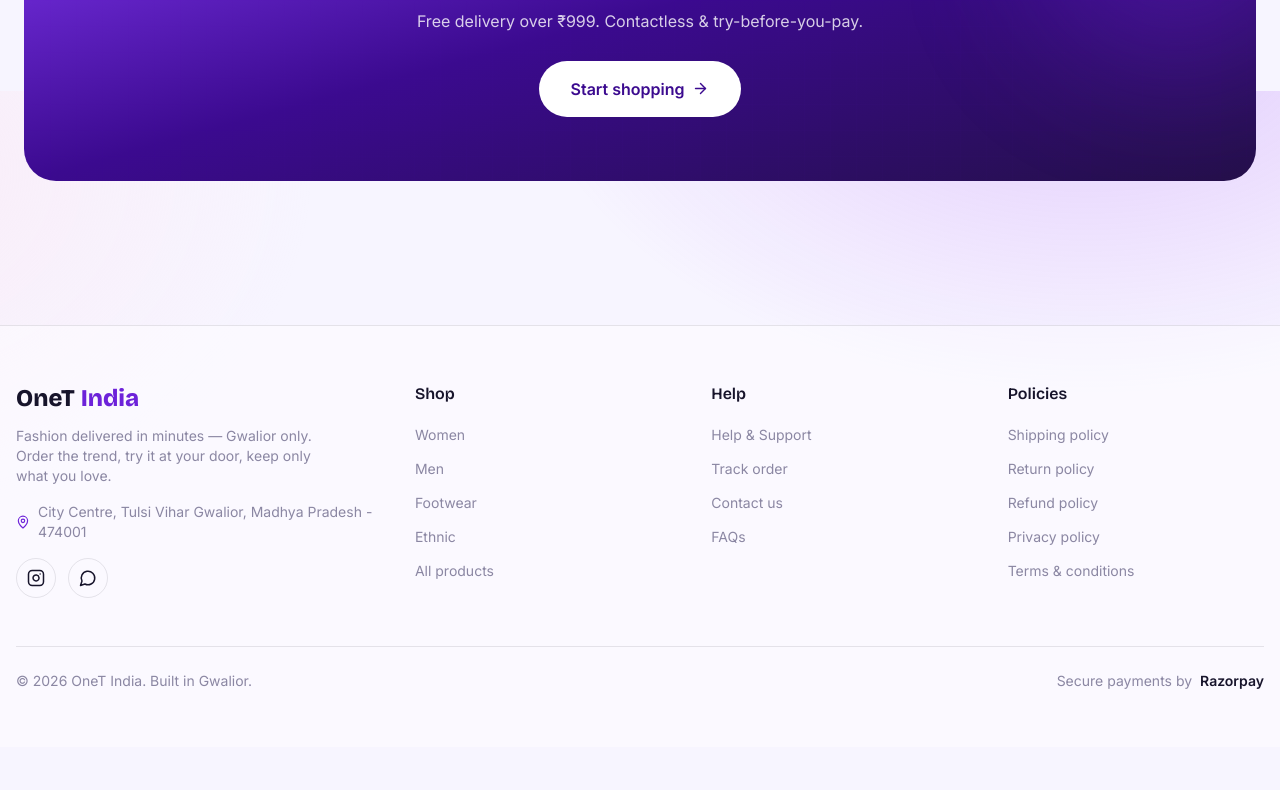
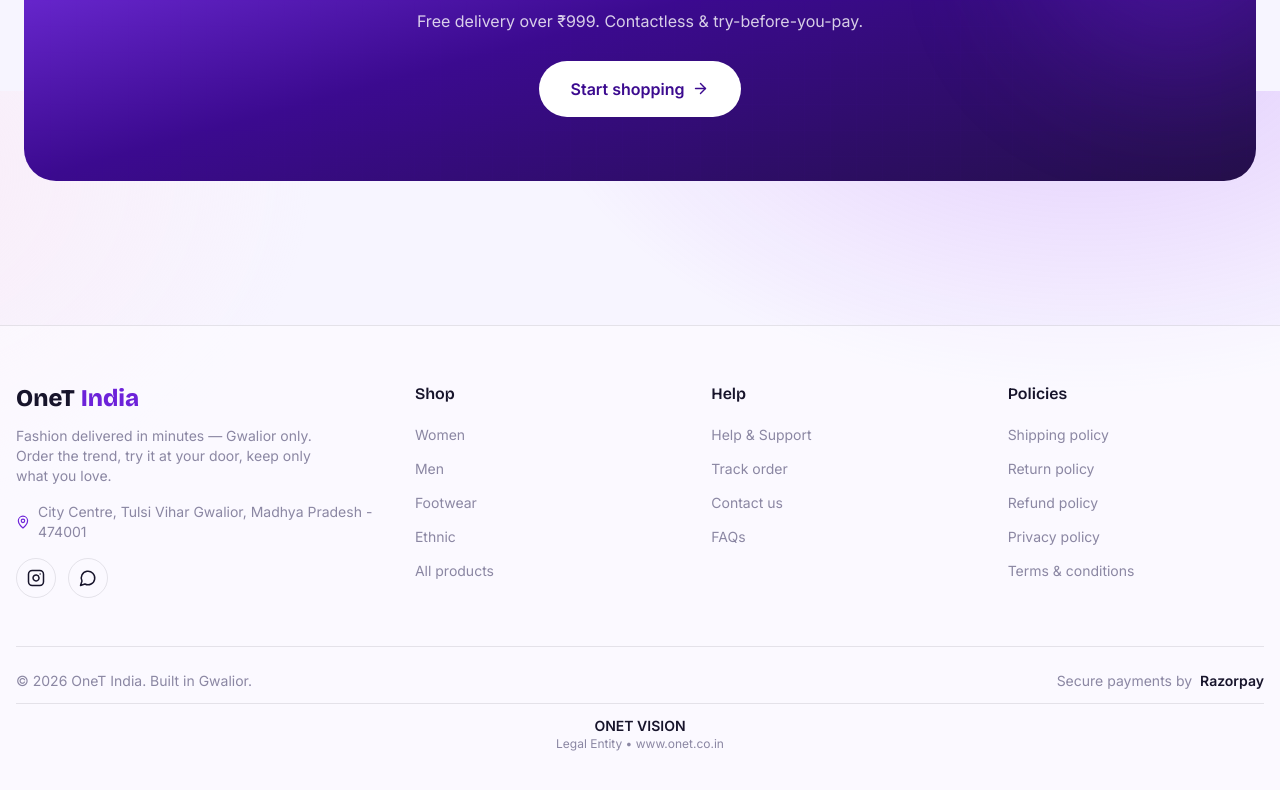
Before and after one commit to theveer19/quick-commerce, a Next.js app: page / in a window 1280 px wide. Shown: the part 1509-2299 px from the top of the page. Before the commit the page ends 2256 px from the top, so only its background shows below. Built offline with nearby package versions, Linux system fonts and the light colour scheme; no server answers; the database is empty.

Commit message:
Add ONET VISION legal entity to footer

```diff
--- a/components/Footer.js
+++ b/components/Footer.js
@@ -72,12 +72,22 @@
           ))}
         </div>
 
-        <div className="mt-12 pt-6 border-t border-line flex flex-col sm:flex-row items-center justify-between gap-3 text-sm text-muted">
-          <p>© {new Date().getFullYear()} {BRAND.name}. Built in Gwalior.</p>
-          <p className="flex items-center gap-2">
-            Secure payments by <span className="font-semibold text-ivory">Razorpay</span>
-          </p>
-        </div>
+       <div className="mt-12 pt-6 border-t border-line flex flex-col gap-3 text-sm text-muted">
+  <div className="flex flex-col sm:flex-row items-center justify-between gap-3">
+    <p>© {new Date().getFullYear()} {BRAND.name}. Built in Gwalior.</p>
+
+    <p className="flex items-center gap-2">
+      Secure payments by <span className="font-semibold text-ivory">Razorpay</span>
+    </p>
+  </div>
+
+  <div className="text-center border-t border-line pt-3">
+    <p className="font-semibold text-ivory">ONET VISION</p>
+    <p className="text-xs text-muted">
+      Legal Entity • www.onet.co.in
+    </p>
+  </div>
+</div>
       </div>
     </footer>
   );
```
